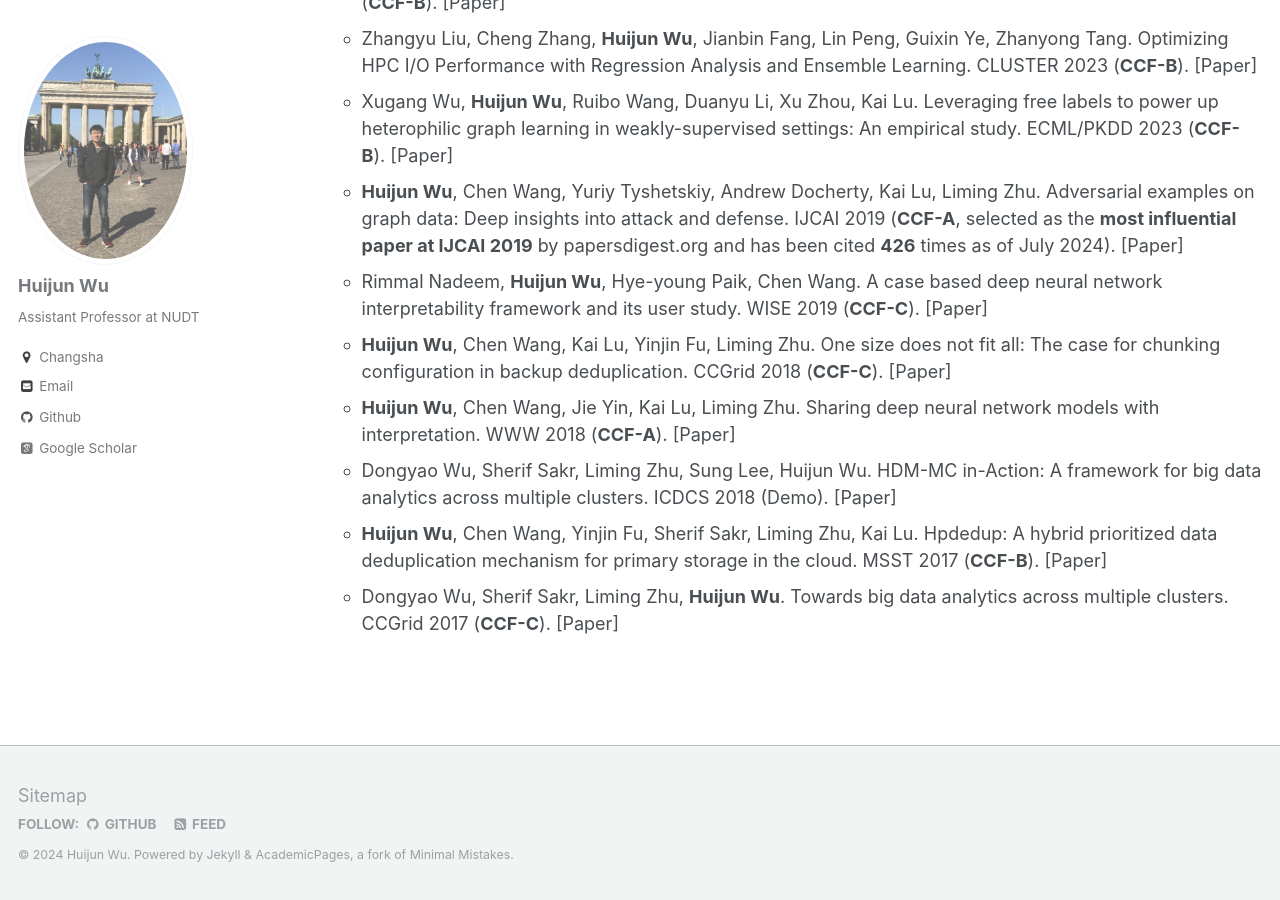
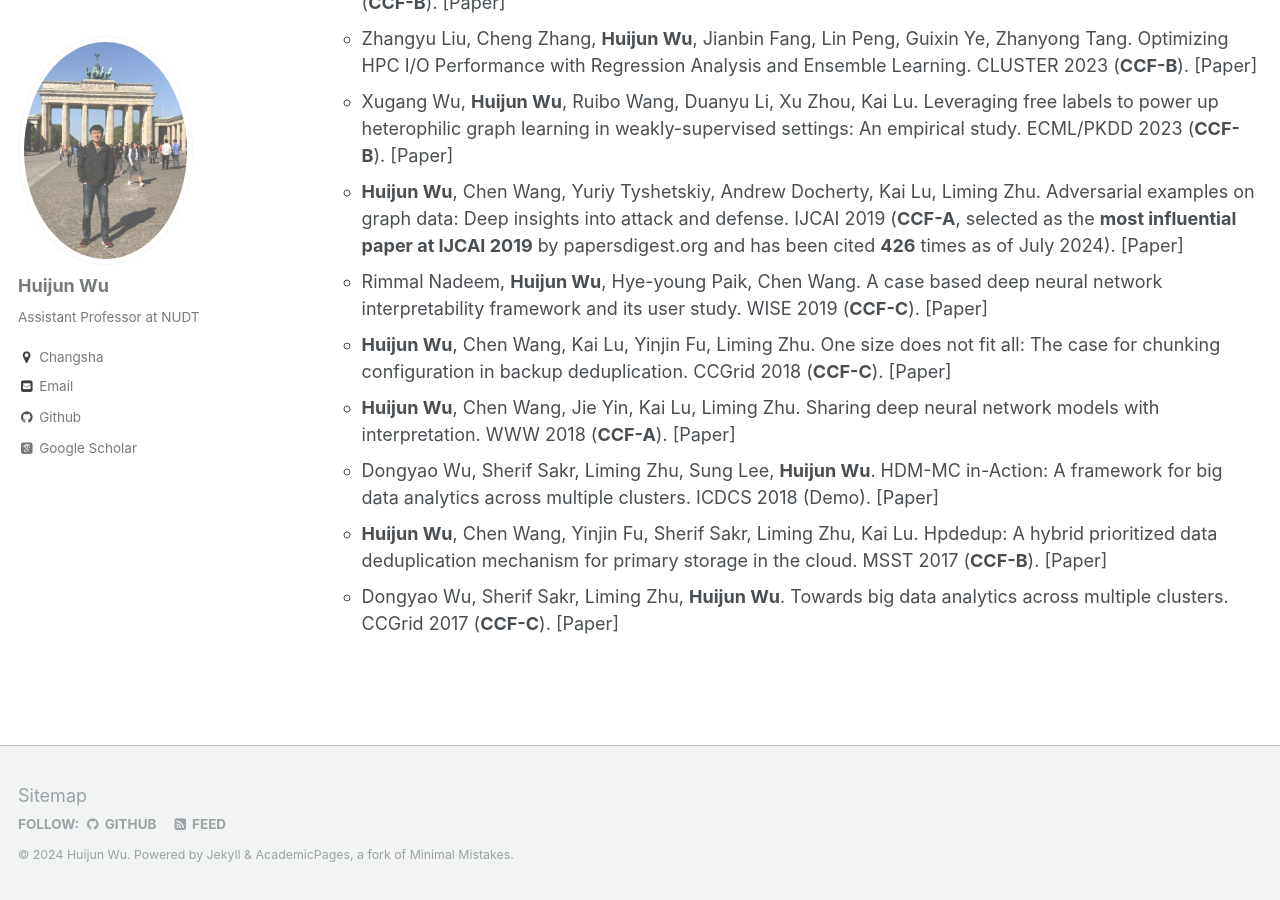
Before and after one commit to sktzwhj/sktzwhj.github.io, a Jekyll site: the page built from _pages/publications.md, in a window 1280 px wide and 900 px high, scrolled down 699 px. Built offline with Jekyll 4.4.1, drawn with Linux system fonts in a browser that asks for light colours; some web fonts are replaced; a script that is not in the unit is left out.

Commit message:
update pub

```diff
--- a/_pages/publications.md
+++ b/_pages/publications.md
@@ -29,6 +29,6 @@
   *  Rimmal Nadeem, **Huijun Wu**, Hye-young Paik, Chen Wang. A case based deep neural network interpretability framework and its user study. WISE 2019 (**CCF-C**). [[Paper]](https://link.springer.com/chapter/10.1007/978-3-030-34223-4_10)
   * **Huijun Wu**, Chen Wang, Kai Lu, Yinjin Fu, Liming Zhu. One size does not fit all: The case for chunking configuration in backup deduplication. CCGrid 2018 (**CCF-C**). [[Paper]](http://sktzwhj.github.io/files/CCGRID18.pdf)
   *  **Huijun Wu**, Chen Wang, Jie Yin, Kai Lu, Liming Zhu. Sharing deep neural network models with interpretation. WWW 2018 (**CCF-A**). [[Paper]](http://sktzwhj.github.io/files/WWW18.pdf)
-  * Dongyao Wu, Sherif Sakr, Liming Zhu, Sung Lee, Huijun Wu. HDM-MC in-Action: A framework for big data analytics across multiple clusters. ICDCS 2018 (Demo).  [[Paper]](http://sktzwhj.github.io/files/ICDCS18.pdf)
+  * Dongyao Wu, Sherif Sakr, Liming Zhu, Sung Lee, **Huijun Wu**. HDM-MC in-Action: A framework for big data analytics across multiple clusters. ICDCS 2018 (Demo).  [[Paper]](http://sktzwhj.github.io/files/ICDCS18.pdf)
   * **Huijun Wu**, Chen Wang, Yinjin Fu, Sherif Sakr, Liming Zhu, Kai Lu. Hpdedup: A hybrid prioritized data deduplication mechanism for primary storage in the cloud. MSST 2017 (**CCF-B**). [[Paper]](https://msstconference.org/MSST-history/2017/index.html)
   * Dongyao Wu, Sherif Sakr, Liming Zhu, **Huijun Wu**. Towards big data analytics across multiple clusters. CCGrid 2017 (**CCF-C**). [[Paper]](http://sktzwhj.github.io/files/CCGRID17.pdf)
```
